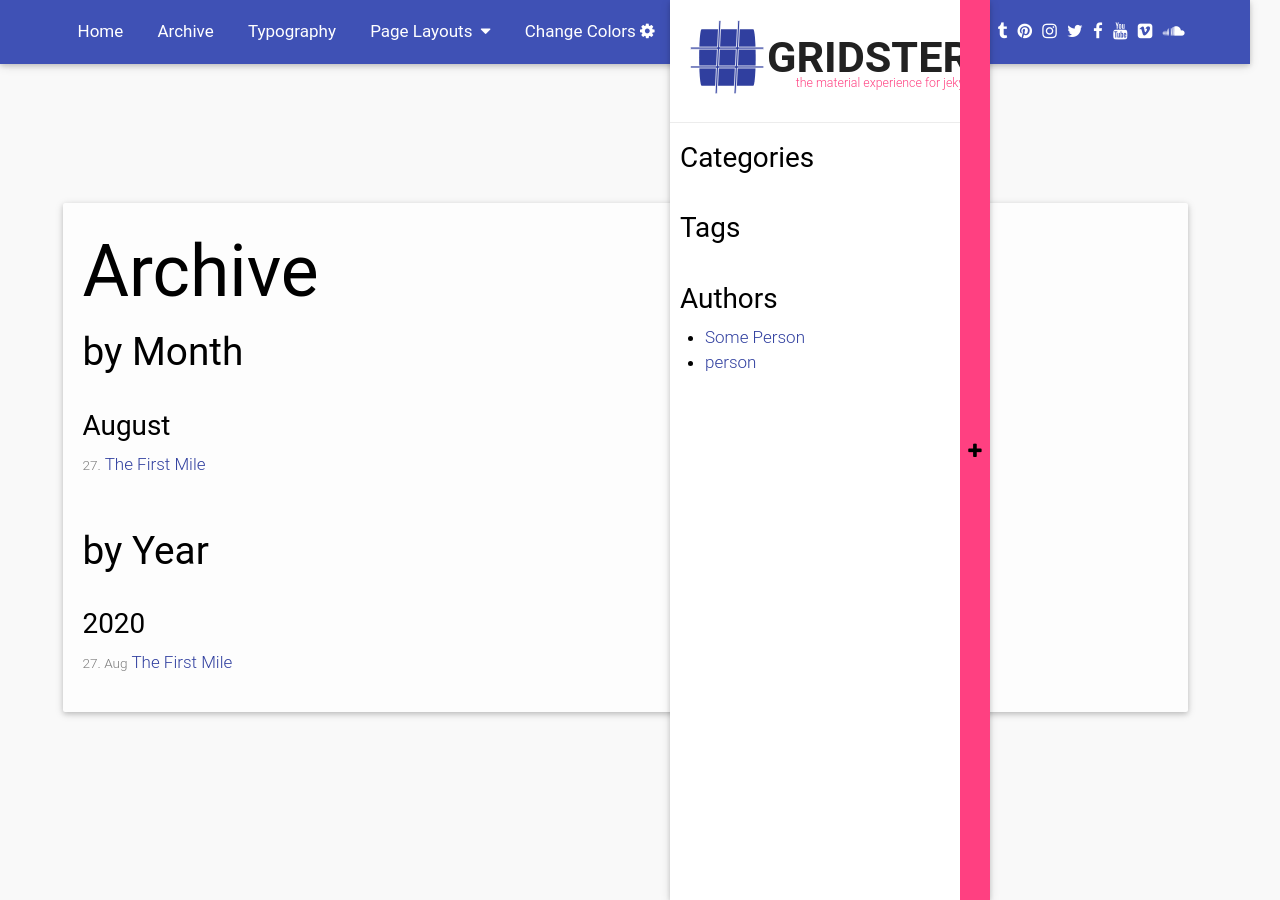
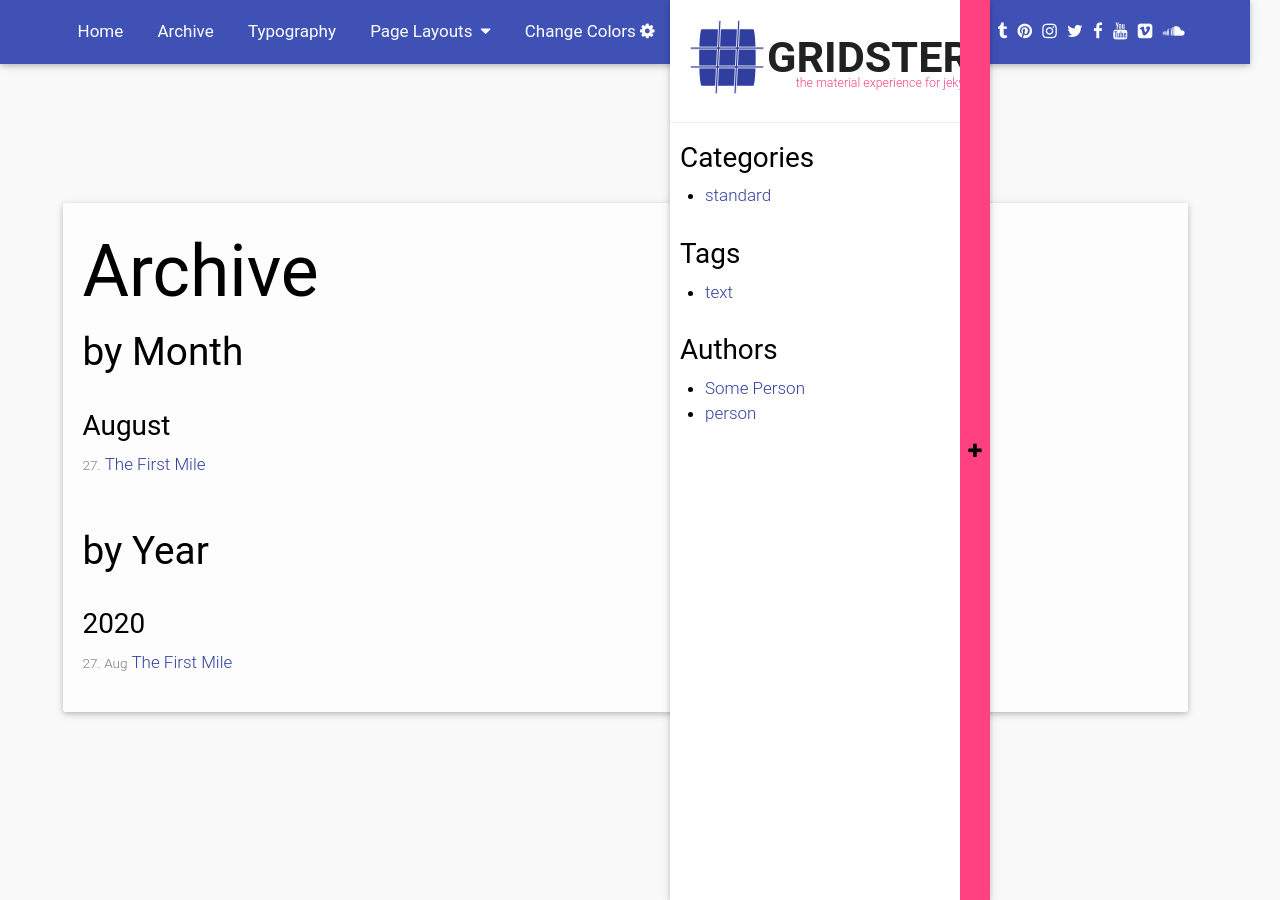
Before and after one commit to pbsmith82/pbsmith82.github.io, a Jekyll site: the page built from archive/index.md, in a window 1280 px wide and 900 px high. Built offline with Jekyll 4.4.1, drawn with Linux system fonts in a browser that asks for light colours; nearby versions of some CDN libraries; some web fonts are replaced; library files that are not in the unit come from our copies.

Commit message:
post page

```diff
--- a/_posts/2020-08-27-the_first_mile.markdown
+++ b/_posts/2020-08-27-the_first_mile.markdown
@@ -1,9 +1,11 @@
 ---
-layout: post
+layout: post-full
 title:      "The First Mile"
 date:       2020-08-27 18:00:34 -0400
+featimg: 2.jpg
+tags: [text]
+category: [standard]
 permalink:  the_first_mile
-theme: jekyll-theme-cayman
 ---
 
 
```
